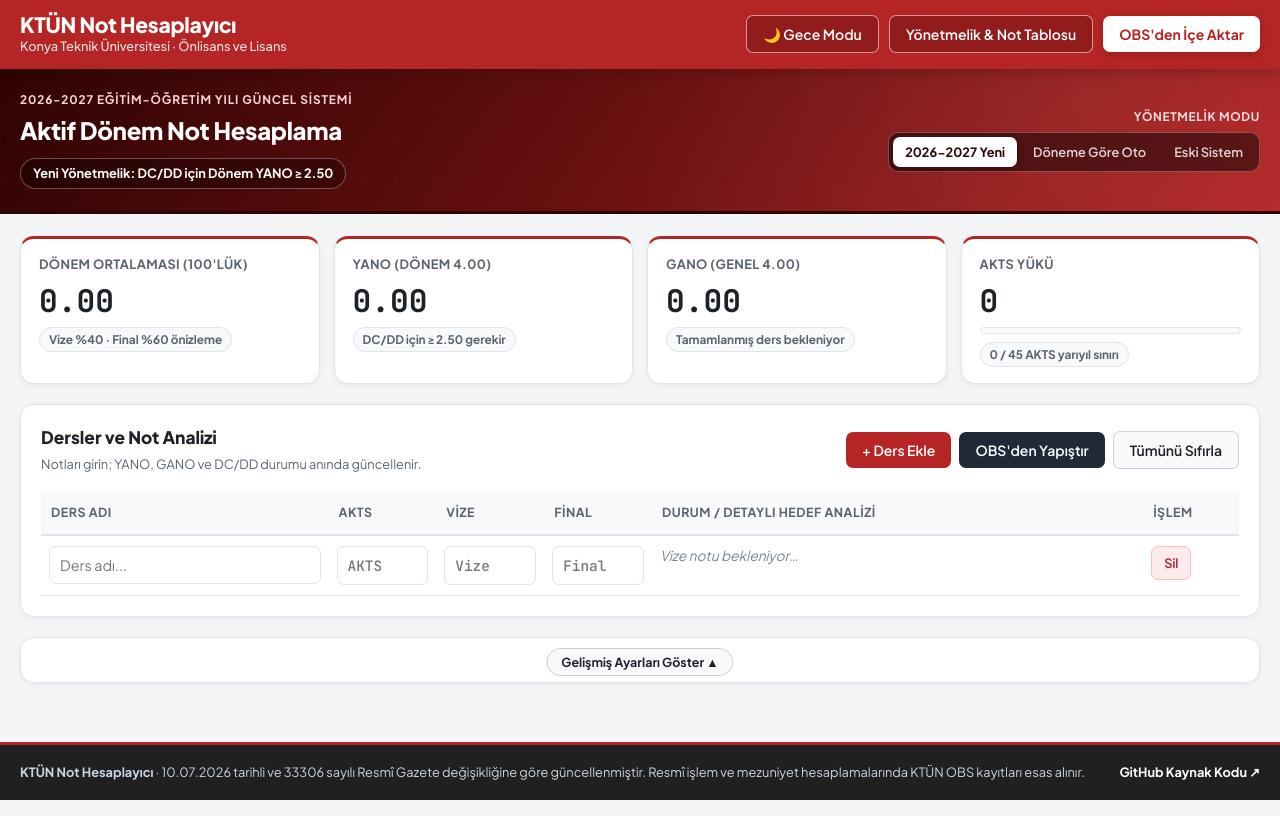
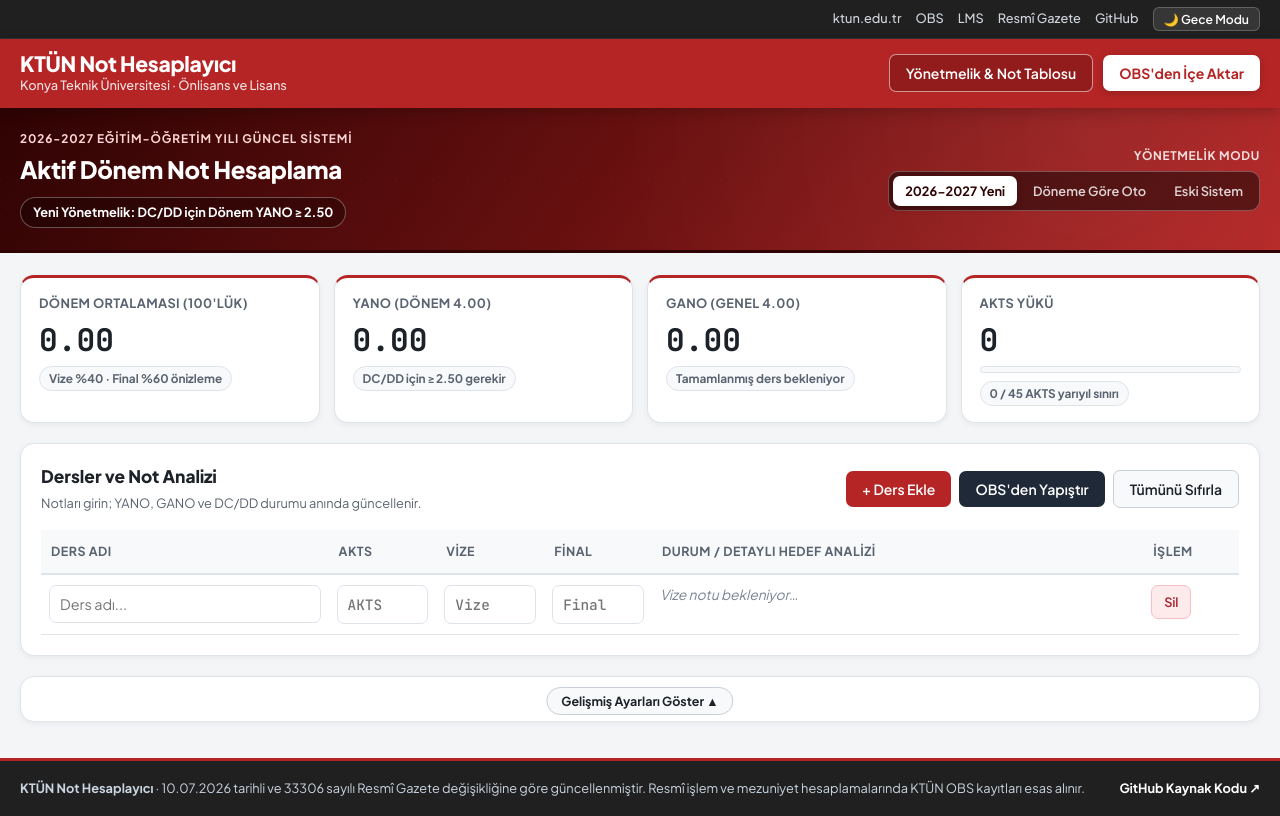
Before and after one commit to halilbozoglu/website, a plain HTML site: page index.html in a window 1280 px wide. Drawn offline with Linux system fonts and the light colour scheme.

Commit message:
Restore top quick links with LMS and keep slogan removed

```diff
--- a/index.html
+++ b/index.html
@@ -8,7 +8,7 @@
     <link rel="preconnect" href="https://fonts.googleapis.com">
     <link rel="preconnect" href="https://fonts.gstatic.com" crossorigin>
     <link href="https://fonts.googleapis.com/css2?family=JetBrains+Mono:wght@500;600;700&family=Plus+Jakarta+Sans:wght@400;500;600;700;800&display=swap" rel="stylesheet">
-    <link rel="stylesheet" href="style.css?v=19">
+    <link rel="stylesheet" href="style.css?v=20">
     <script>
         (function () {
             try {
@@ -20,7 +20,21 @@
 </head>
 
 <body>
-    <!-- 1. Ana KTÜN Kırmızı Navbar (#b52525) -->
+    <!-- 1. Üst Hızlı Bağlantı Şeridi (#202020) -->
+    <div class="ktun-topbar">
+        <div class="shell topbar-inner">
+            <nav class="topbar-right" aria-label="Kurumsal bağlantılar">
+                <a href="https://www.ktun.edu.tr/" target="_blank" rel="noopener noreferrer">ktun.edu.tr</a>
+                <a href="https://obsogrenci.ktun.edu.tr/" target="_blank" rel="noopener noreferrer">OBS</a>
+                <a href="https://lms.ktun.edu.tr/" target="_blank" rel="noopener noreferrer">LMS</a>
+                <a href="https://www.resmigazete.gov.tr/eskiler/2026/07/20260710-3.htm" target="_blank" rel="noopener noreferrer">Resmî Gazete</a>
+                <a href="https://github.com/halilbozoglu/website" target="_blank" rel="noopener noreferrer">GitHub</a>
+                <button type="button" class="theme-toggle-btn" id="themeToggleBtn">🌙 Gece Modu</button>
+            </nav>
+        </div>
+    </div>
+
+    <!-- 2. Ana KTÜN Kırmızı Navbar (#b52525) -->
     <header class="ktun-navbar">
         <div class="shell navbar-inner">
             <div class="brand-group">
@@ -31,7 +45,6 @@
             </div>
 
             <div class="navbar-actions">
-                <button type="button" class="btn btn-nav-outline theme-toggle-btn" id="themeToggleBtn">🌙 Gece Modu</button>
                 <button type="button" class="btn btn-nav-outline" id="openRegModalBtn">
                     Yönetmelik &amp; Not Tablosu
                 </button>
--- a/style.css
+++ b/style.css
@@ -103,7 +103,64 @@ body {
     padding: 0 20px;
 }
 
-/* --- 1. Ana KTÜN Kırmızı Navbar (#b52525) --- */
+/* --- 1. Üst Hızlı Bağlantı Şeridi (#202020) --- */
+.ktun-topbar {
+    background-color: var(--ktun-bar-dark);
+    color: #e2e5ea;
+    font-size: 0.8rem;
+    border-bottom: 1px solid rgba(255, 255, 255, 0.08);
+}
+
+.topbar-inner {
+    display: flex;
+    align-items: center;
+    justify-content: flex-end;
+    gap: 12px;
+    min-height: 38px;
+    padding-top: 6px;
+    padding-bottom: 6px;
+    flex-wrap: wrap;
+}
+
+.topbar-right {
+    display: flex;
+    align-items: center;
+    gap: 14px;
+    flex-wrap: wrap;
+}
+
+.topbar-right a {
+    color: #d0d5dd;
+    text-decoration: none;
+    font-weight: 500;
+    transition: color 0.15s ease;
+}
+
+.topbar-right a:hover {
+    color: #ffffff;
+    text-decoration: underline;
+}
+
+.theme-toggle-btn {
+    background: rgba(255, 255, 255, 0.1);
+    color: #ffffff;
+    border: 1px solid rgba(255, 255, 255, 0.22);
+    border-radius: 6px;
+    padding: 3px 10px;
+    font-size: 0.76rem;
+    font-weight: 600;
+    font-family: inherit;
+    cursor: pointer;
+    white-space: nowrap;
+    transition: background 0.15s ease, border-color 0.15s ease;
+}
+
+.theme-toggle-btn:hover {
+    background: rgba(255, 255, 255, 0.2);
+    border-color: rgba(255, 255, 255, 0.4);
+}
+
+/* --- 2. Ana KTÜN Kırmızı Navbar (#b52525) --- */
 .ktun-navbar {
     background-color: var(--ktun-red);
     color: #ffffff;
@@ -147,10 +204,6 @@ body {
     align-items: center;
     gap: 10px;
     flex-wrap: wrap;
-}
-
-.theme-toggle-btn {
-    white-space: nowrap;
 }
 
 .btn {
@@ -1139,6 +1192,15 @@ details.target-details summary {
         padding: 0 12px;
     }
 
+    .topbar-inner {
+        justify-content: center;
+        text-align: center;
+    }
+
+    .topbar-right {
+        justify-content: center;
+    }
+
     .navbar-inner {
         flex-direction: column;
         align-items: flex-start;
```
